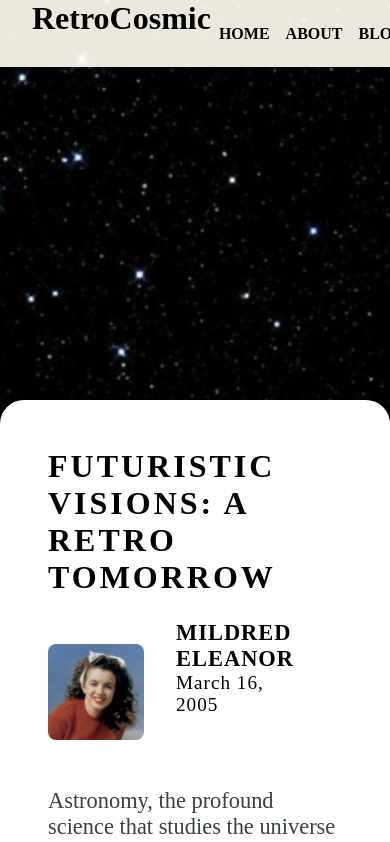
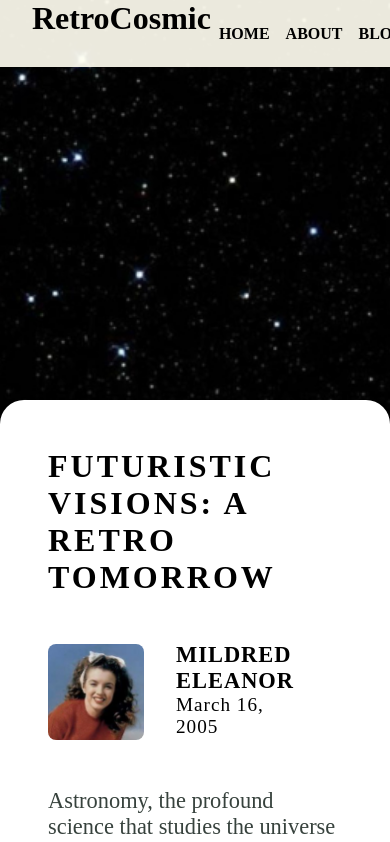
Before and after one commit to NisreenSalameh/blog-webpage, a plain HTML site: page index.html in a window 390 px wide. Shown: the top 842 px of the page. Drawn offline with Linux system fonts and the light colour scheme; a web font is replaced by a local one.

Commit message:
Edited margin styling in responsiveness section

```diff
--- a/styles.css
+++ b/styles.css
@@ -238,5 +238,7 @@ footer{
     main .content .content-img-container{
         height: 25rem;
     }
-
+    .profile .profile-txt h3 {
+        margin-top: 2em;
+    }
 }
```
